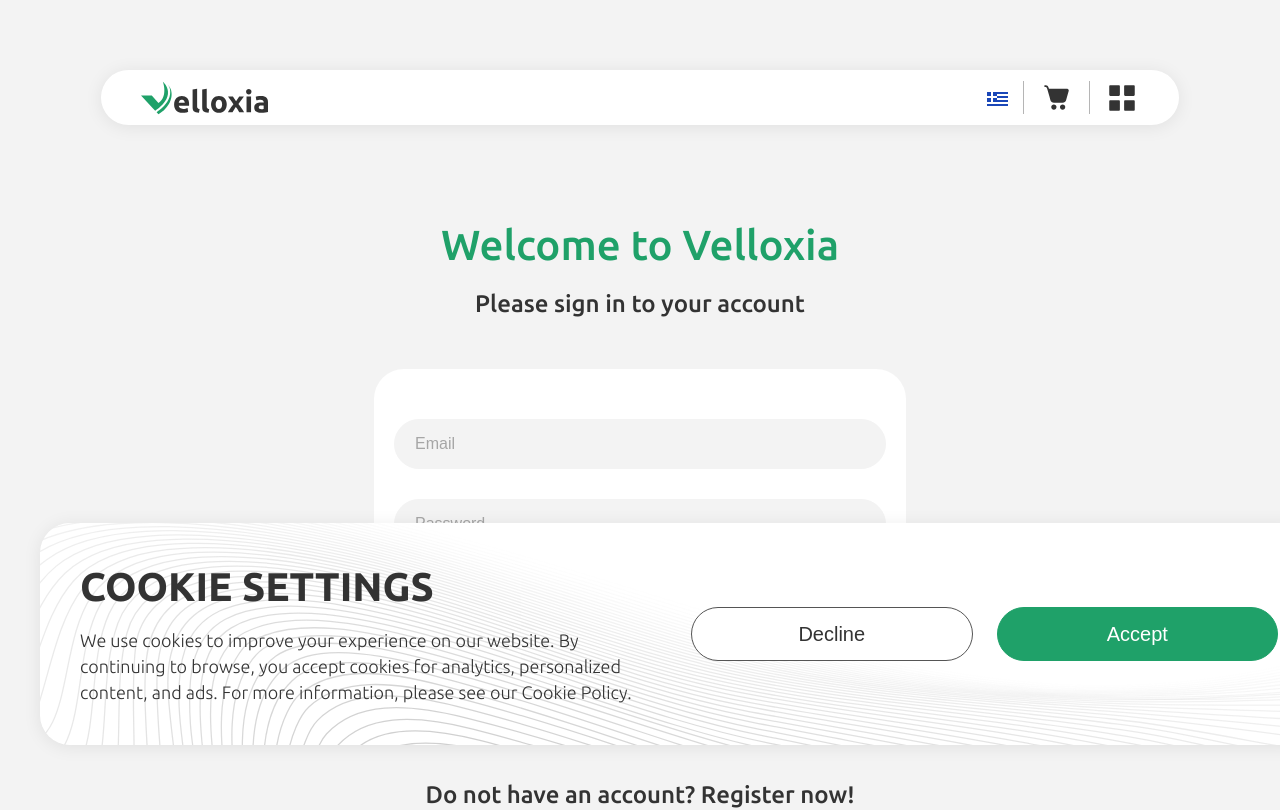
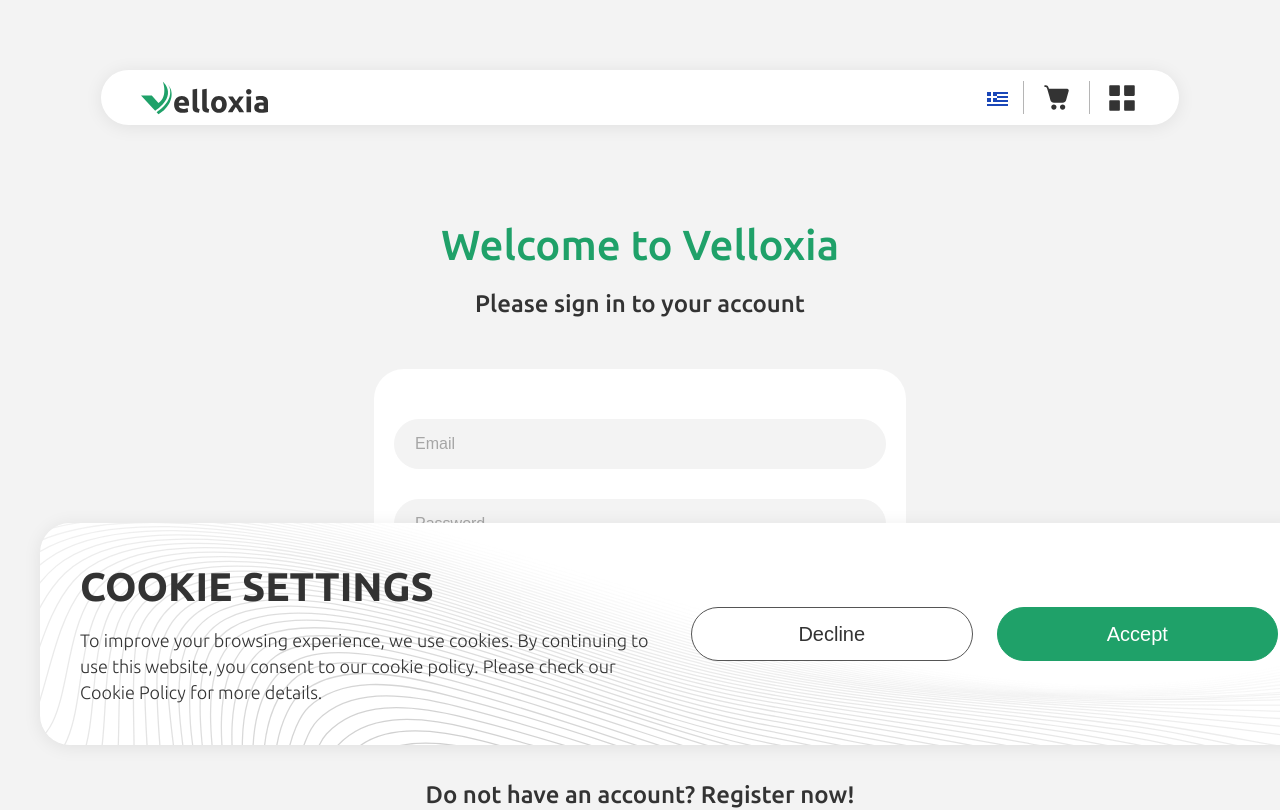
Before and after one commit to born2bemedia/velloxia, a Next.js app: page /log-in in a window 1280 px wide. Shown: the top 810 px of the page. Built offline with nearby package versions, Linux system fonts and the light colour scheme.

Commit message:
fixed cookie popup

```diff
--- a/src/components/CookiePopup/CookiePopup.jsx
+++ b/src/components/CookiePopup/CookiePopup.jsx
@@ -32,10 +32,9 @@
       <div className={styles.content}>
         <h2>Cookie settings</h2>
         <p>
-          We use cookies to improve your experience on our website. By
-          continuing to browse, you accept cookies for analytics, personalized
-          content, and ads. For more information, please see our{" "}
-          <a href="/cookie-policy">Cookie Policy</a>.
+          To improve your browsing experience, we use cookies. By continuing to
+          use this website, you consent to our cookie policy. Please check our{" "}
+          <a href="/cookie-policy">Cookie Policy</a>{" "}for more details.
         </p>
       </div>
       <div className={styles.buttons}>
```
